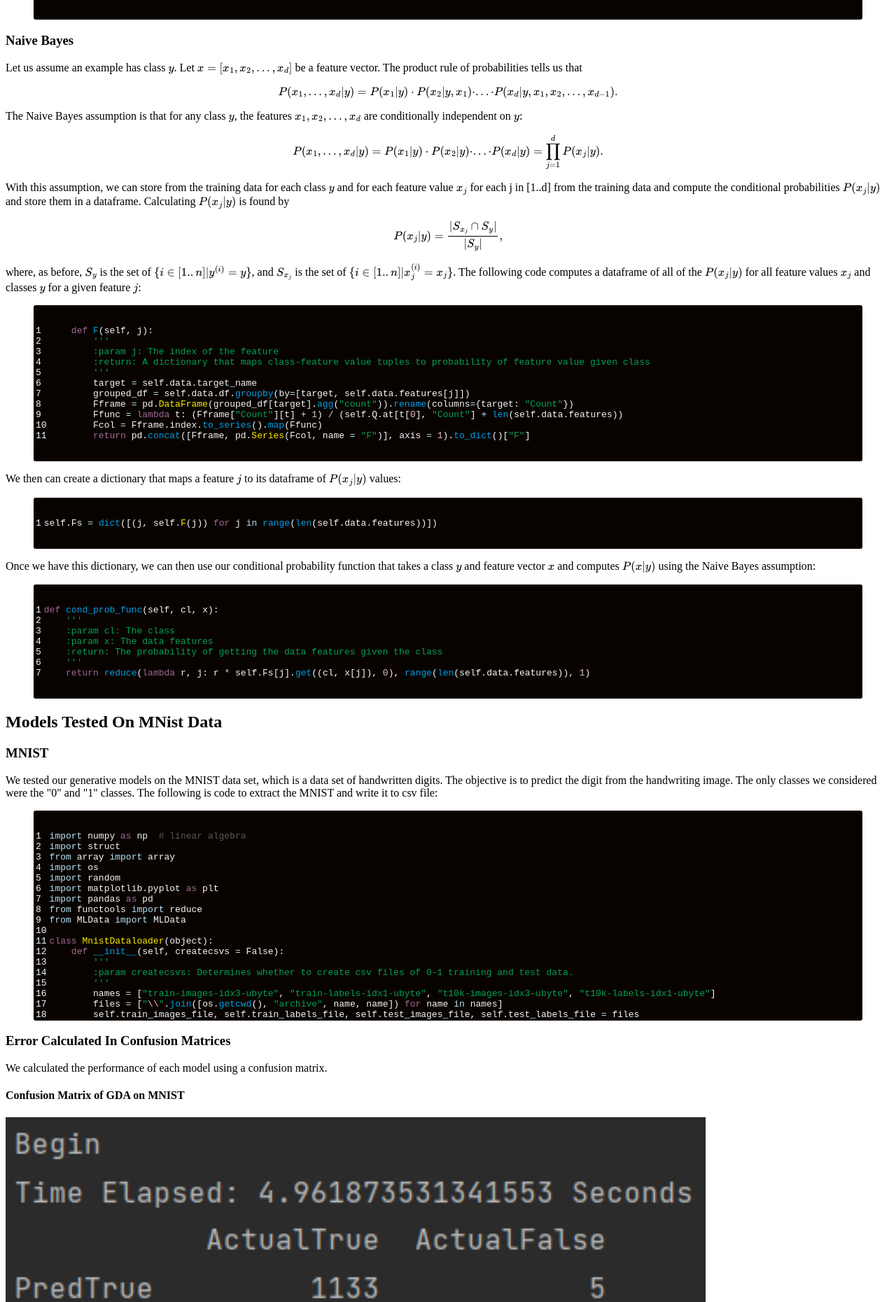
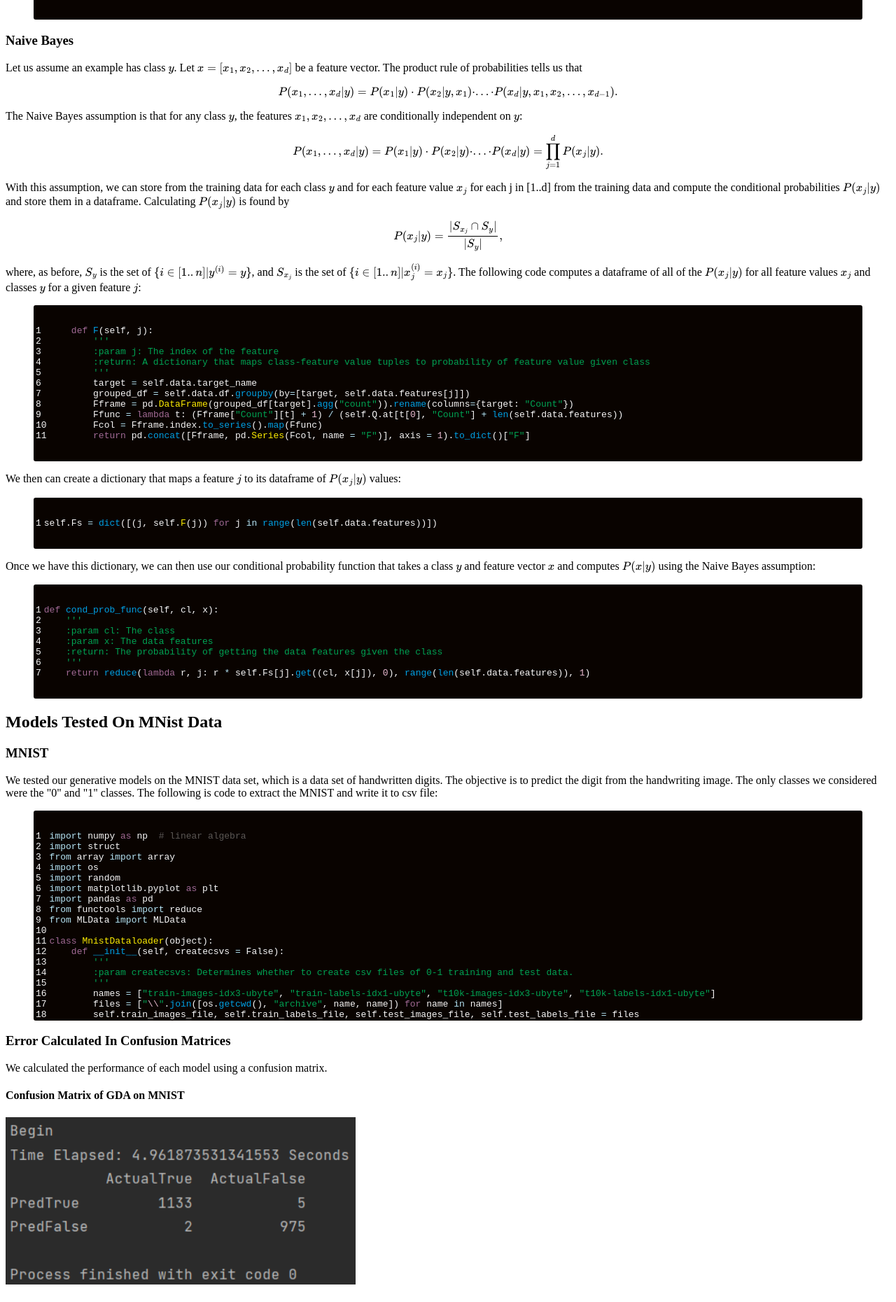
Before and after one commit to CategorIAN/categorian.github.io, a Jekyll site: the page built from projects/msu/m_508/generative_models.md, in a window 1280 px wide. Shown: the part 2275-4135 px from the top of the page at 70% size. Built offline with Jekyll 4.4.1, drawn with Linux system fonts in a browser that asks for light colours; formulas are drawn with MathJax 3.

Commit message:
Update generative_models.md

```diff
--- a/projects/msu/m_508/generative_models.md
+++ b/projects/msu/m_508/generative_models.md
@@ -275,7 +275,7 @@ class MnistDataloader(object):
 We calculated the performance of each model using a confusion matrix.
 </p>
 <h4>Confusion Matrix of GDA on MNIST</h4>
-<img src="/images/GDA CF.png" width = "1000" alt="">
+<img src="/images/GDA CF.png" width = "500" alt="">
 
 <h4>Confusion Matrix of Naive Bayes on MNIST</h4>
-<img src="/images/Naive Bayes.png" width = "1000" alt="">
+<img src="/images/NaiveBayes.png" width = "500" alt="">
```
